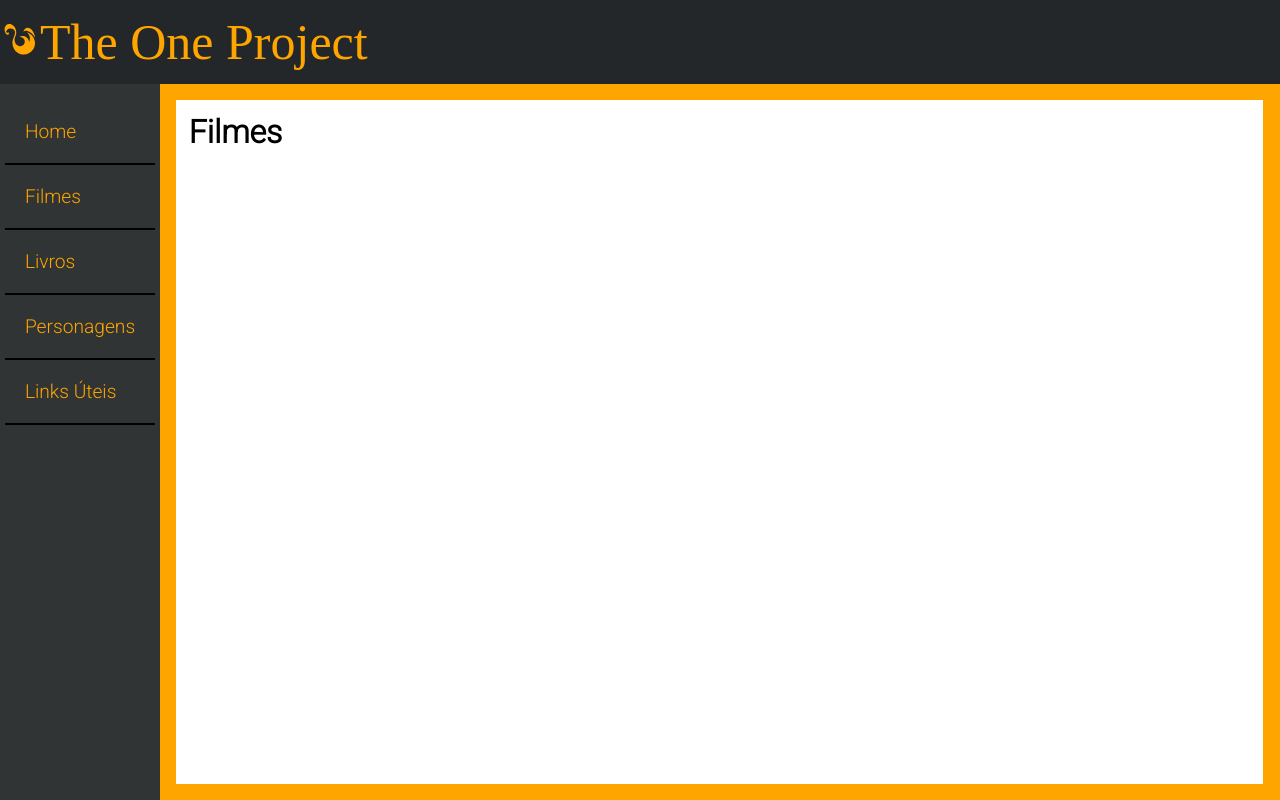
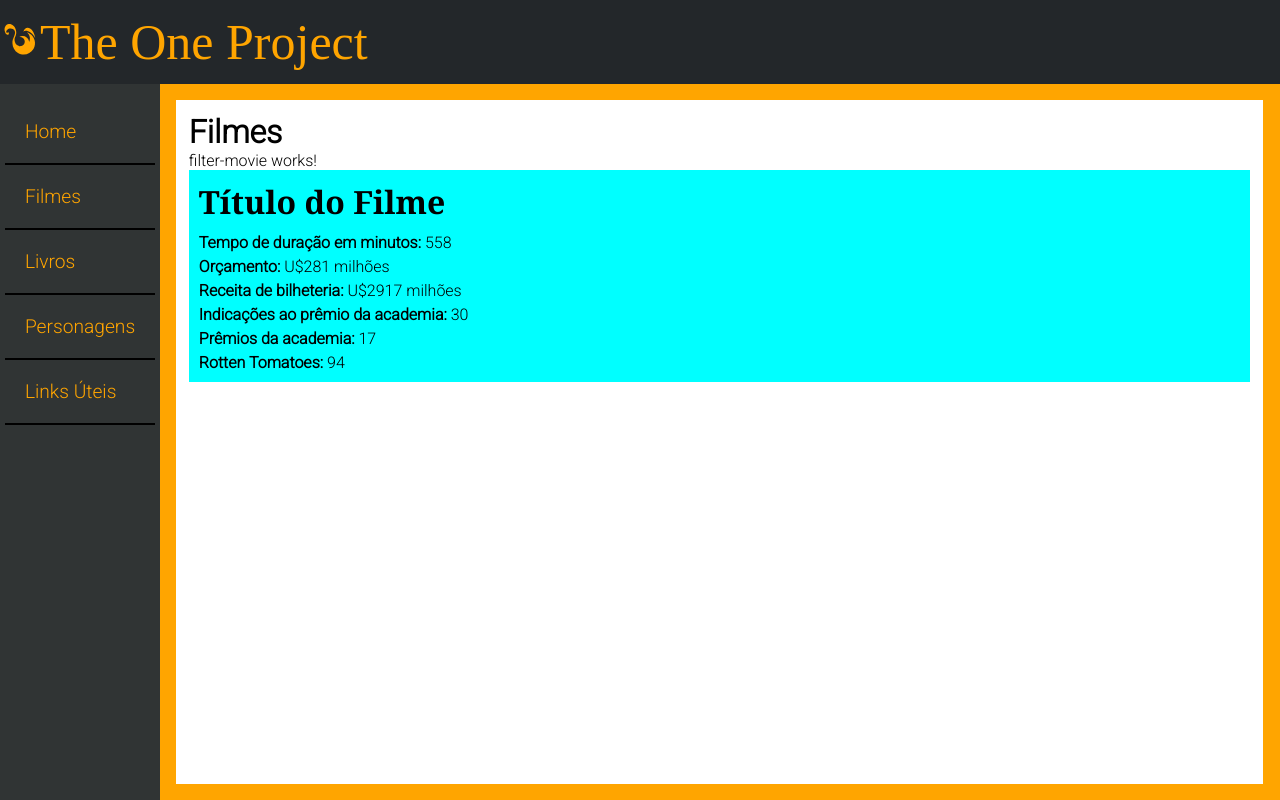
Before and after one commit to FabianaKaori/TheOneProject, an Angular app: page /filmes in a window 1280 px wide. Built offline with nearby package versions, Linux system fonts and the light colour scheme; a web font is replaced by a local one.

Commit message:
criação card movie

```diff
--- a/src/app/app.module.ts
+++ b/src/app/app.module.ts
@@ -15,6 +15,8 @@ import { DocumentsComponent } from './pages/documents/documents.component';
 import { CardLinkComponent } from './components/card-link/card-link.component';
 import { MapHomeComponent } from './components/map-home/map-home.component';
 import { MapHomeTargetComponent } from './components/map-home-target/map-home-target.component';
+import { FilterMovieComponent } from './components/filter-movie/filter-movie.component';
+import { CardMovieComponent } from './components/card-movie/card-movie.component';
 
 @NgModule({
   declarations: [
@@ -29,7 +31,9 @@ import { MapHomeTargetComponent } from './components/map-home-target/map-home-ta
     DocumentsComponent,
     CardLinkComponent,
     MapHomeComponent,
-    MapHomeTargetComponent
+    MapHomeTargetComponent,
+    FilterMovieComponent,
+    CardMovieComponent
   ],
   imports: [
     BrowserModule,
--- /dev/null
+++ b/src/app/components/card-movie/card-movie.component.css
@@ -0,0 +1,18 @@
+.cardMovieContainer{
+    padding: 0.625rem;
+    height: auto;
+    width: 100%;
+    background-color: aqua;
+}
+
+.cardMovieContainer h1{
+    padding-bottom: 0.625rem;
+    font-family: Cambria, Cochin, Georgia, Times, 'Times New Roman', serif;
+}
+
+.cardMovieContainer ul{
+    list-style: none;
+    display: flex;
+    flex-direction: column;
+    gap: 0.3125rem;
+}
--- /dev/null
+++ b/src/app/components/card-movie/card-movie.component.html
@@ -0,0 +1,22 @@
+<div class="cardMovieContainer">
+    <!-- <h1>{{titleMovie}}</h1> -->
+    <h1>Título do Filme</h1>
+    <div class="descriptionMovie">
+        <!-- <ul>
+            <li><strong>Tempo de duração em minutos:</strong> {{runtimeInMinutes}},</li>
+            <li><strong>Orçamento:</strong> U${{budgetInMillions}} milhões,</li>
+            <li><strong>Receita de bilheteria:</strong> U${{boxOfficeRevenueInMillions}} milhões,</li>
+            <li><strong>Indicações ao prêmio da academia:</strong> {{academyAwardNominations}},</li>
+            <li><strong>Prêmios da academia:</strong> {{academyAwardWins}},</li>
+            <li><strong>Score Rotten Tomatoes:</strong> {{rottenTomatoesScore}} </li>
+        </ul> -->
+        <ul>
+            <li><strong>Tempo de duração em minutos:</strong> 558</li>
+            <li><strong>Orçamento:</strong> U$281 milhões</li>
+            <li><strong>Receita de bilheteria:</strong> U$2917 milhões</li>
+            <li><strong>Indicações ao prêmio da academia:</strong> 30</li>
+            <li><strong>Prêmios da academia:</strong> 17</li>
+            <li><strong>Rotten Tomatoes:</strong> 94</li>
+        </ul>
+    </div>
+</div>
--- /dev/null
+++ b/src/app/components/filter-movie/filter-movie.component.html
@@ -0,0 +1 @@
+<p>filter-movie works!</p>
--- a/src/app/pages/movies/movies.component.html
+++ b/src/app/pages/movies/movies.component.html
@@ -1,3 +1,6 @@
 <div class="containerMovies">
     <h1>Filmes</h1>
+    <app-filter-movie></app-filter-movie>
+        <app-card-movie>
+        </app-card-movie>
 </div>
```
Also changed, not shown: src/app/components/card-movie/card-movie.component.ts (added, +10 -0 lines), src/app/components/filter-movie/filter-movie.component.ts (added, +10 -0 lines), src/app/components/filter-movie/filter-movie.component.css (added), 2 other files (tests, documents, lock files or other folders).
